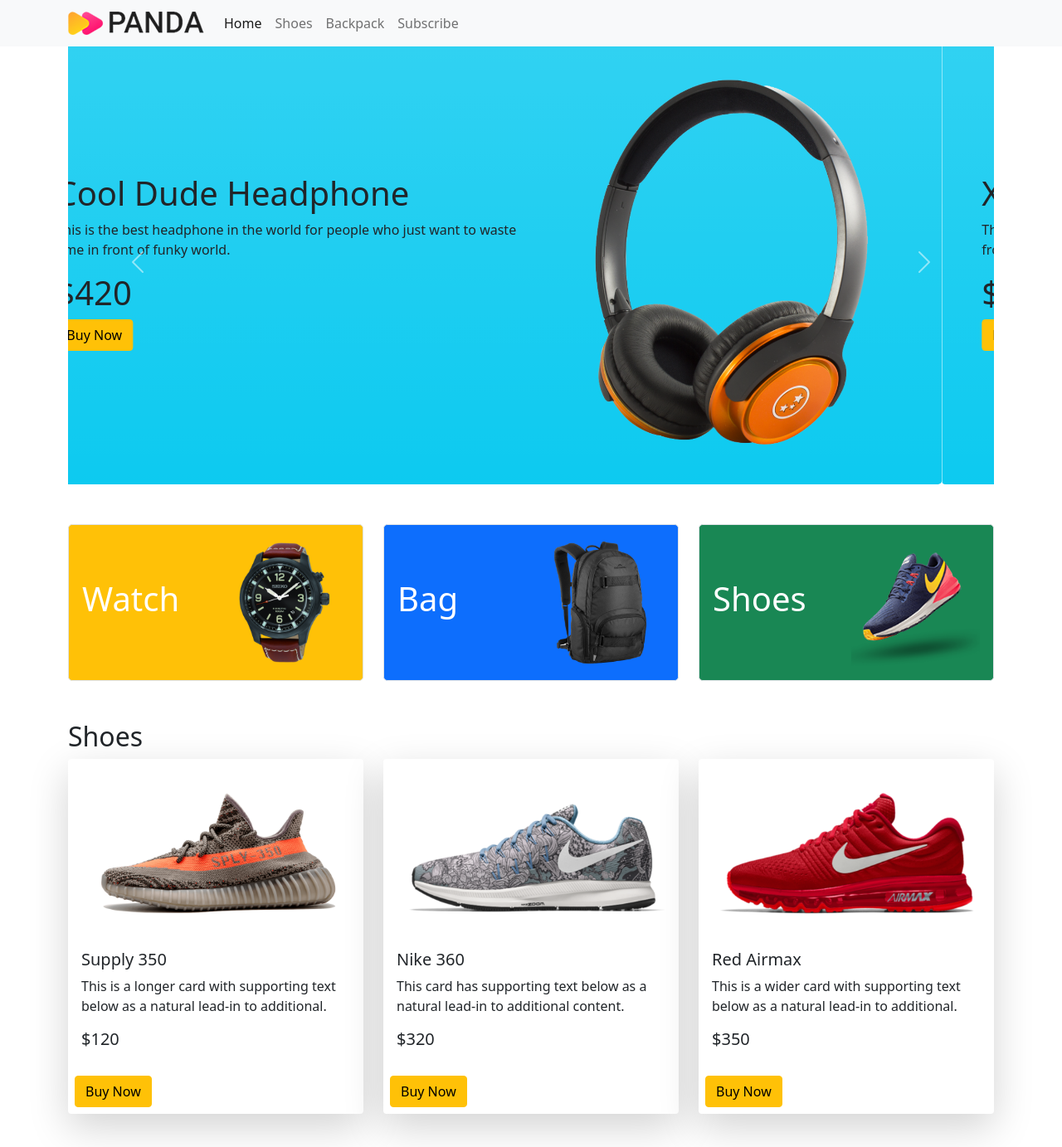
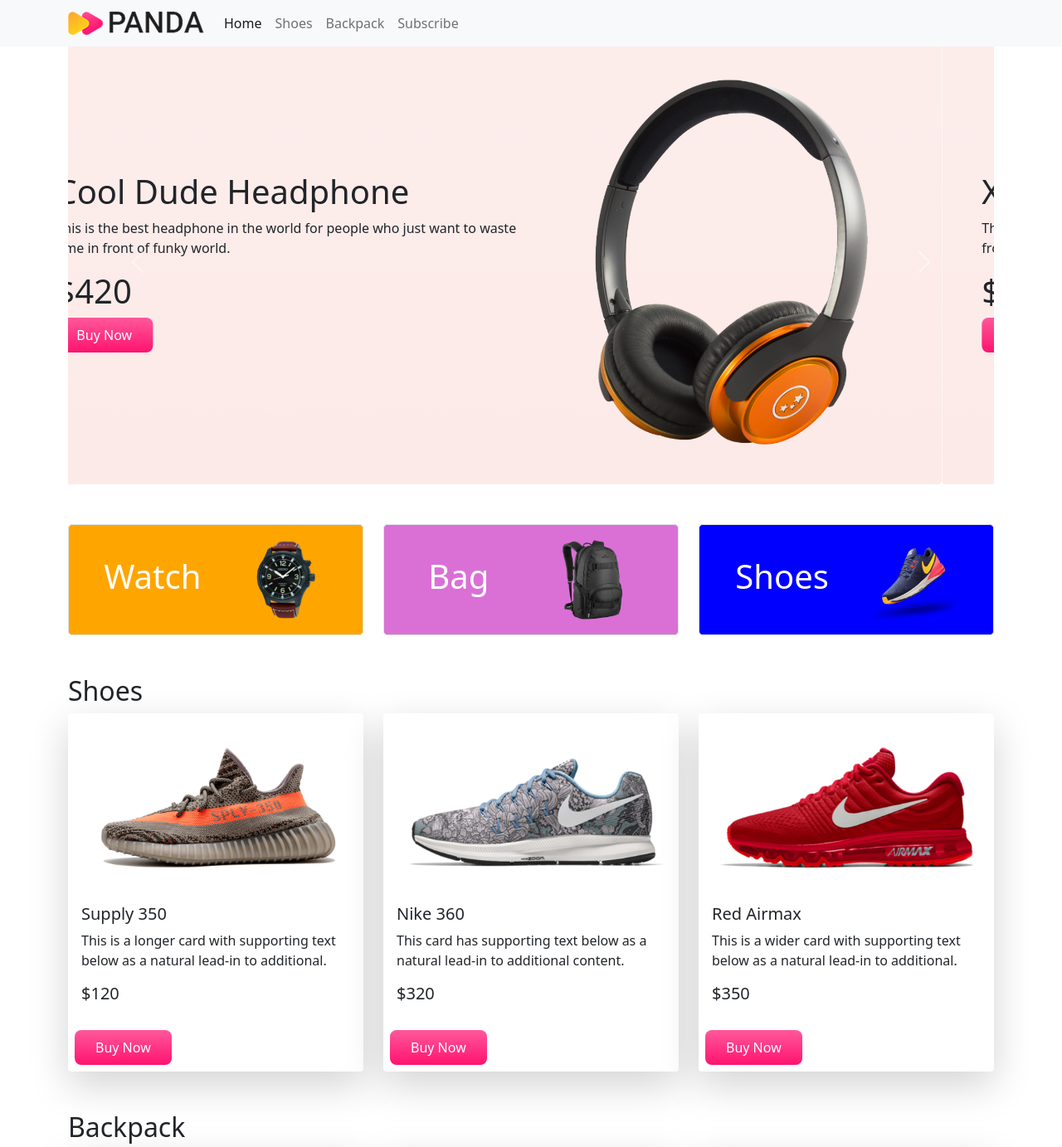
Before and after one commit to Shahriyar-Hosen/panda-commerce, a plain HTML site: page index.html in a window 1280 px wide. Shown: the top 1383 px of the page at 83% size. Drawn offline with nearby package versions, Linux system fonts and the light colour scheme.

Commit message:
all-done

```diff
--- /dev/null
+++ b/css/style.css
@@ -0,0 +1,22 @@
+.panda-main-bg{
+    background-color: #fceae8;
+}
+.catagori-bg-c1{
+    background-color: #ffa500;
+}
+.catagori-bg-c2{
+    background-color: #da70d6;
+}
+.catagori-bg-c3{
+    background-color: #0000ff;
+}
+.panda-btn{
+    background-image:  linear-gradient(to bottom, #FF589B 0%, #FF136F 100%);
+    color: #fff;
+    border: none;
+    border-radius: 8px;
+    padding: 9px 25px;
+}
+.catagori-img{
+    width: 100px;
+}
--- a/index.html
+++ b/index.html
@@ -9,8 +9,9 @@
       href="https://cdn.jsdelivr.net/npm/bootstrap@5.1.3/dist/css/bootstrap.min.css"
       rel="stylesheet"
       integrity="sha384-1BmE4kWBq78iYhFldvKuhfTAU6auU8tT94WrHftjDbrCEXSU1oBoqyl2QvZ6jIW3"
-      crossorigin="anonymous"
-    />
+      crossorigin="anonymous"/>
+      <!-- Costom Style -->
+      <link rel="stylesheet" href="css/style.css">
 
     <title>Panda Commerce</title>
   </head>
@@ -59,11 +60,11 @@
       <section class="container my-5">
         <div
           id="carouselExampleControls"
-          class="carousel slide"
+          class="carousel slide "
           data-bs-ride="carousel"
         >
           <div class="carousel-inner">
-            <div class="carousel-item active bg-info bg-gradient rounded-3">
+            <div class="carousel-item active panda-main-bg bg-gradient rounded-3">
               <div class="row p-5 d-flex align-items-center">
                 <div class="col-lg-7">
                   <h1>Cool Dude Headphone</h1>
@@ -72,7 +73,7 @@
                     want to waste time in front of funky world.
                   </p>
                   <h1>$420</h1>
-                  <button class="btn btn-warning">Buy Now</button>
+                  <button class="btn panda-btn">Buy Now</button>
                 </div>
                 <div class="col-lg-5">
                   <img
@@ -83,13 +84,13 @@
                 </div>
               </div>
             </div>
-            <div class="carousel-item bg-info bg-gradient rounded">
+            <div class="carousel-item panda-main-bg bg-gradient rounded">
               <div class="row p-5 d-flex align-items-center">
                 <div class="col-lg-7">
                   <h1>X-Box for your living room</h1>
                   <p>This is the best x-box in the world for people who just want to waste time in front of fake sports.</p>
                   <h1>$600</h1>
-                  <button class="btn btn-warning">Buy Now</button>
+                  <button class="btn panda-btn">Buy Now</button>
                 </div>
                 <div class="col-lg-5">
                   <img
@@ -100,13 +101,13 @@
                 </div>
               </div>
             </div>
-            <div class="carousel-item bg-info bg-gradient rounded">
+            <div class="carousel-item panda-main-bg bg-gradient rounded">
               <div class="row p-5 d-flex align-items-center">
                 <div class="col-lg-7">
                   <h1>Mega LCD TV For Sports</h1>
                   <p>This is the best tv in the world for people who just want to waste time in front of tv.</p>
                   <h1>$1200</h1>
-                  <button class="btn btn-warning">Buy Now</button>
+                  <button class="btn panda-btn">Buy Now</button>
                 </div>
                 <div class="col-lg-5">
                   <img
@@ -144,21 +145,21 @@
         <section class="container my-5">
             <div class="row g-4">
               <div class="col-lg-4 col-md-6 col-12">
-                <div class="p-3 border bg-warning d-flex align-items-center d-flex justify-content-between rounded-3">
+                <div class="p-3 border catagori-bg-c1 d-flex align-items-center d-flex justify-content-around rounded-3">
                     <h1 class="text-white">Watch</h1>
-                    <img src="images/categories/watch.png" alt="">
+                    <img class="catagori-img" src="images/categories/watch.png" alt="">
                 </div>
               </div>
               <div class="col-lg-4 col-md-6 col-12">
-                <div class="p-3 border bg-primary d-flex align-items-center d-flex justify-content-between rounded-3">
+                <div class="p-3 border catagori-bg-c2 d-flex align-items-center d-flex justify-content-around rounded-3">
                     <h1 class="text-white">Bag</h1>
-                    <img src="images/categories/bag.png" alt="">
+                    <img class="catagori-img" src="images/categories/bag.png" alt="">
                 </div>
               </div>
               <div class="col-lg-4 col-md-6 col-12">
-                <div class="p-3 border bg-success d-flex align-items-center d-flex justify-content-between rounded-3">
+                <div class="p-3 border catagori-bg-c3 d-flex align-items-center d-flex justify-content-around rounded-3">
                     <h1 class="text-white">Shoes</h1>
-                    <img src="images/categories/shoes.png" alt="">
+                    <img class="catagori-img" src="images/categories/shoes.png" alt="">
                 </div>
               </div>
             </div>
@@ -177,7 +178,7 @@
                       <h5>$120</h5>
                     </div>
                     <div class="m-2">
-                        <button class="btn btn-warning">Buy Now</button>
+                        <button class="btn panda-btn">Buy Now</button>
                     </div>
                   </div>
                 </div>
@@ -190,7 +191,7 @@
                       <h5>$320</h5>
                     </div>
                     <div class="m-2">
-                        <button class="btn btn-warning">Buy Now</button>
+                        <button class="btn panda-btn">Buy Now</button>
                     </div>
                   </div>
                 </div>
@@ -203,7 +204,7 @@
                       <h5>$350</h5>
                     </div>
                     <div class="m-2">
-                        <button class="btn btn-warning">Buy Now</button>
+                        <button class="btn panda-btn">Buy Now</button>
                     </div>
                   </div>
                 </div>
@@ -222,7 +223,7 @@
                       <p class="card-text">This is a wider card with supporting text below as a natural lead-in to additional content. This content is a little bit longer.</p>
                     </div>
                     <div class="m-2">
-                        <button class="btn btn-warning">Buy Now</button>
+                        <button class="btn panda-btn">Buy Now</button>
                     </div>
                   </div>
                 </div>
@@ -235,7 +236,7 @@
                       <p class="card-text">This card has supporting text below as a natural lead-in to additional content.</p>
                     </div>
                     <div class="m-2">
-                        <button class="btn btn-warning">Buy Now</button>
+                        <button class="btn panda-btn">Buy Now</button>
                     </div>
                   </div>
                 </div>
@@ -248,21 +249,21 @@
                       <p class="card-text">This is a wider card with supporting text below as a natural lead-in to additional content. This card has even longer content than the first to show that equal height action.</p>
                     </div>
                     <div class="m-2">
-                        <button class="btn btn-warning">Buy Now</button>
+                        <button class="btn panda-btn">Buy Now</button>
                     </div>
                   </div>
                 </div>
               </div>
           </section>
           <!-- Subscribe Section -->
-          <section id="subscribe" class="container rounded-3 d-flex justify-content-center align-items-center my-5 bg-info" style="height: 300px; ">
+          <section id="subscribe" class="container rounded-3 d-flex justify-content-center align-items-center my-5 panda-main-bg" style="height: 300px; ">
               <div>
                   <h1>LET'S STAY IN TOUCH</h1>
                   <p>Get updates on sales, specials and more</p>
 
               <input type="email" name="Email" id="" placeholder="Enter Your Email">
               <br>
-              <button class="btn btn-warning">Submit</button>
+              <button class="btn panda-btn">Submit</button>
               </div>
           </section>
     </main>
```
